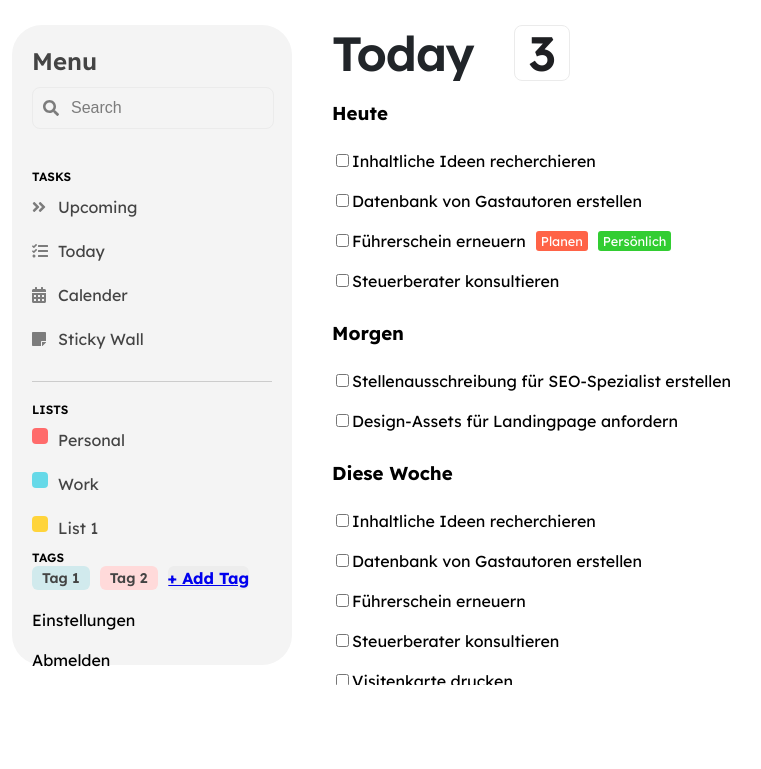
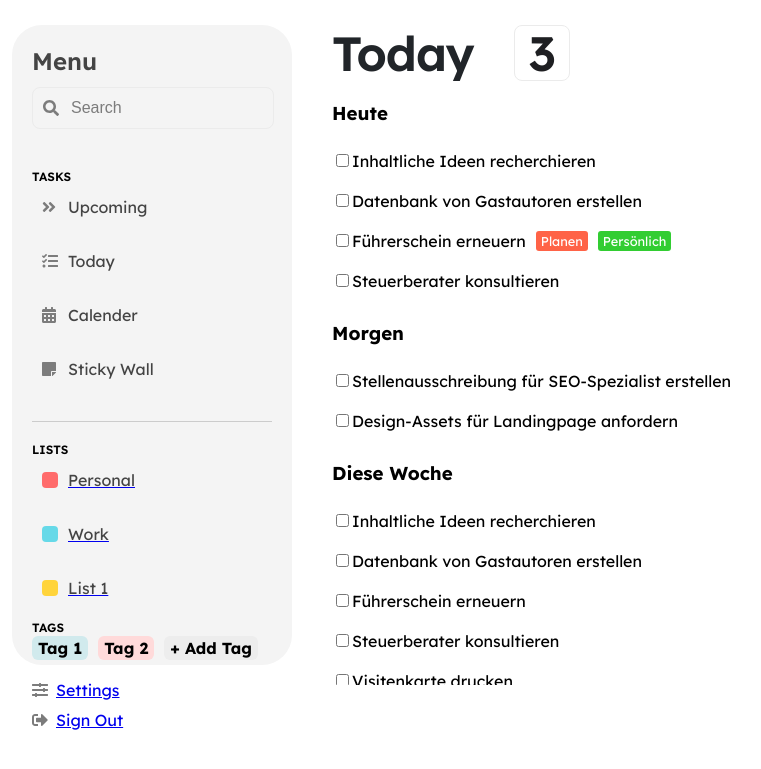
Before and after one commit to HexyFex/todo_app, a Django app: page / in a window 1280 px wide. Shown: the part 141-910 px from the top of the page, without its empty margins (8-769 px from the left). Run offline with Django 5.2, Linux system fonts and the light colour scheme; a user stored in the database is signed in; data comes from the database, SQL or seed files in the repository.

Commit message:
CSS Minimalisiert, Tasks und lists anklickbar

```diff
--- a/base/static/base/base.css
+++ b/base/static/base/base.css
@@ -7,6 +7,8 @@ body {
     margin: 0;
     padding: 0;
     display: flex;
+    justify-content: center;
+    align-items: center;
     height: 100vh;
 }
 
@@ -51,14 +53,6 @@ body {
     visibility: visible;
 }
 
-body {
-    display: flex;
-    justify-content: center;
-    align-items: center;
-    height: 100vh;
-    margin: 0;
-}
-
 .search-container {
     display: flex;
     flex-direction: row; /* Ändert die Ausrichtung auf horizontal */
@@ -100,14 +94,7 @@ body {
     margin-right: 10px; /* Optional, um den Abstand zum Eingabefeld zu steuern */
 }
 
-.tags ul {
-    display: flex; /* Use flexbox for horizontal alignment */
-    padding: 0; /* Remove default padding from the ul */
-    margin: 0; /* Remove default margin from the ul */
-    list-style-type: none; /* Remove default list style */
-}
-
-.tags div, tags a {
+.tags div {
     flex-grow: 1;
     margin: 0px;
     padding: 10px;
@@ -124,13 +111,49 @@ body {
     color: rgb(68, 68, 68);
 }
 
+.tags ul {
+    display: flex; /* Use flexbox for horizontal alignment */
+    padding: 0; /* Remove default padding from the ul */
+    margin: 0; /* Remove default margin from the ul */
+    list-style-type: none; /* Remove default list style */
+}
+
+.tags li {
+    display: flex;
+    align-items: center; /* Vertically center the content */
+    margin-right: 10px; /* Add right margin to space out items */
+}
+
+.tags a {
+    display: flex; /* Use flexbox for horizontal alignment */
+    align-items: center; /* Vertically center the content */
+    padding: 5px; /* Add padding around the text */
+    font-size: 16px;
+    font-weight: 700;
+    text-decoration: none; /* Remove underline from links */
+    color: inherit; /* Inherit color from parent */
+    text-transform: none;
+    letter-spacing: 0px;
+    line-height: 24px;
+    white-space: pre-line;
+    word-break: break-word;
+    opacity: 1;
+    visibility: visible;
+    border: 1px solid transparent; /* Optional: Add border to see the padding effect */
+    border-radius: 5px; /* Optional: Add some border-radius for a better look */
+}
+
+.tags a:hover {
+    border-color: #ccc; /* Optional: Change border color on hover for better visibility */
+}
+
 .tasks, .lists {
     list-style-type: none;
     padding: 0;
     margin-top: 40px;
 }
 
-.tasks li, .lists ul li, .tags ul li, .lists li {
+.tasks li, .tags ul li, .lists li {
     padding: 10px 0;
     display: flex;
     align-items: center; /* Vertically center the content */
@@ -193,58 +216,7 @@ body {
     color: #444444ff;
 }
 
-.lists-icon {
-    display: flex;
-    flex-direction: column;
-    justify-content: space-between;
-    align-items: center;
-    flex-shrink: 1;
-    flex-grow: 1;
-    align-self: stretch;
-    width: 16px;
-    height: 16px;
-    opacity: 1;
-    border-radius: 4px;
-    box-shadow: rgba(0, 0, 0, 0.08) 0px 0px 0px;
-    border: 0px;
-}
-
-.lists-icon1 {
-    background-color: #FF6B6B;
-}
-
-.lists-icon2 {
-    background-color: #66D9E8;
-}
-
-.lists-icon3 {
-    background-color: #FFD43B;
-}
-
-.task-item {
-    display: flex;
-    align-items: center; /* Zentriert die Inhalte vertikal */
-}
-
-.badge {
-    color: #1E1F22;
-    padding: 3px 7px;
-    display: flex;
-    align-items: center;
-    justify-content: center;
-    box-sizing: border-box;
-    overflow: hidden;
-    outline: none;
-    width: 56px;
-    height: 56px;
-    opacity: 1;
-    background-color: rgba(221, 221, 221, 0);
-    border-radius: 8px;
-    box-shadow: rgba(0, 0, 0, 0.08) 0px 0px 0px;
-    border: 1px solid rgb(235, 235, 235)
-}
-
-.titlebadge {
+.badge, .titlebadge {
     color: #1E1F22;
     padding: 3px 7px;
     display: flex;
@@ -260,7 +232,10 @@ body {
     border-radius: 8px;
     box-shadow: rgba(0, 0, 0, 0.08) 0px 0px 0px;
     border: 1px solid rgb(235, 235, 235);
-    margin-left: 40px
+}
+
+.titlebadge {
+    margin-left: 40px;
 }
 
 .tag {
@@ -295,12 +270,24 @@ body {
     background-color: #EDEDED;
 }
 
+.settings {
+    margin: 10px 0; /* Add some margin between the settings items */
+}
 
-.settings a {
-    display: block;
-    margin-top: 20px;
-    color: #000;
-    text-decoration: none;
+.settings-item {
+    display: flex; /* Use flexbox for horizontal alignment */
+    align-items: center; /* Vertically center the content */
+    margin: 10px 0; /* Add some margin between the settings items */
+}
+
+.settings-item .icon {
+    width: 16px;
+    height: 16px;
+    overflow: visible;
+    opacity: 1;
+    z-index: 1;
+    fill: rgb(124, 124, 124);
+    margin-right: 8px; /* Add some space between the SVG and the text */
 }
 
 .main-content {
@@ -377,3 +364,70 @@ body {
     margin-top: 20px; /* Fügt oben und unten Abstand hinzu */
     margin-bottom: -20px;
 }
+
+.lists ul, .tasks ul {
+    list-style-type: none;
+    padding: 0;
+    margin: 0;
+}
+
+.lists li, .tasks li {
+    display: flex;
+    align-items: center;
+    margin-bottom: 10px; /* Add some space between list items */
+}
+
+.lists .clickable, .tasks .clickable {
+    display: flex;
+    align-items: center;
+    text-decoration: none; /* Remove underline from links */
+    color: inherit; /* Inherit color from parent */
+    width: 100%; /* Make the link take up the entire list item */
+    cursor: pointer; /* Pointer cursor for clickable items */
+}
+
+.lists .clickable:hover, .tasks .clickable:hover {
+    background-color: #eee; /* Optional: Change background color on hover */
+    border-radius: 5px; /* Optional: Add border radius for better look */
+}
+
+.lists .task-item, .tasks .task-item {
+    display: flex;
+    align-items: center;
+    padding: 10px; /* Add padding inside the task item */
+    width: 100%; /* Make the task item take up the entire link */
+}
+
+.lists .task-item p, .tasks .task-item p {
+    margin-left: 10px; /* Add space between icon and text */
+    font-size: 16px;
+    font-weight: 400;
+    color: #444444ff;
+}
+
+.lists-icon {
+    width: 16px;
+    height: 16px;
+    border-radius: 4px;
+}
+
+.lists-icon1 {
+    background-color: #FF6B6B;
+}
+
+.lists-icon2 {
+    background-color: #66D9E8;
+}
+
+.lists-icon3 {
+    background-color: #FFD43B;
+}
+
+.task-icon {
+    width: 16px;
+    height: 16px;
+    overflow: visible;
+    opacity: 1;
+    z-index: 1;
+    fill: rgb(124, 124, 124);
+}
--- a/base/templates/base/task_list.html
+++ b/base/templates/base/task_list.html
@@ -21,81 +21,114 @@
                 </svg>
                 <input type="text" placeholder="Search">
             </div>
+
+            <!-- tasks sidebar -->
             <div class="tasks">
                 <h2>TASKS</h2>
                 <li>
-                    <div class="task-item">
-                        <svg style="width: 16px; height: 16px; overflow: visible; opacity: 1; z-index: 1; fill: rgb(124, 124, 124);"
-                             viewBox="0 0 512 512">
+                    <div class="task-item clickable">
+                        <svg class="task-icon" viewBox="0 0 512 512">
                             <path d="M224.3 273l-136 136c-9.4 9.4-24.6 9.4-33.9 0l-22.6-22.6c-9.4-9.4-9.4-24.6 0-33.9l96.4-96.4-96.4-96.4c-9.4-9.4-9.4-24.6 0-33.9L54.3 103c9.4-9.4 24.6-9.4 33.9 0l136 136c9.5 9.4 9.5 24.6.1 34zm192-34l-136-136c-9.4-9.4-24.6-9.4-33.9 0l-22.6 22.6c-9.4 9.4-9.4 24.6 0 33.9l96.4 96.4-96.4 96.4c-9.4 9.4-9.4 24.6 0 33.9l22.6 22.6c9.4 9.4 24.6 9.4 33.9 0l136-136c9.4-9.2 9.4-24.4 0-33.8z"></path>
                         </svg>
                         <p>Upcoming</p>
                     </div>
                 </li>
                 <li>
-                    <div class="task-item">
-                        <svg style="width: 16px; height: 16px; overflow: visible; opacity: 1; z-index: 1; fill: rgb(124, 124, 124);"
-                             viewBox="0 0 512 512">
+                    <div class="task-item clickable">
+                        <svg class="task-icon" viewBox="0 0 512 512">
                             <path d="M139.61 35.5a12 12 0 0 0-17 0L58.93 98.81l-22.7-22.12a12 12 0 0 0-17 0L3.53 92.41a12 12 0 0 0 0 17l47.59 47.4a12.78 12.78 0 0 0 17.61 0l15.59-15.62L156.52 69a12.09 12.09 0 0 0 .09-17zm0 159.19a12 12 0 0 0-17 0l-63.68 63.72-22.7-22.1a12 12 0 0 0-17 0L3.53 252a12 12 0 0 0 0 17L51 316.5a12.77 12.77 0 0 0 17.6 0l15.7-15.69 72.2-72.22a12 12 0 0 0 .09-16.9zM64 368c-26.49 0-48.59 21.5-48.59 48S37.53 464 64 464a48 48 0 0 0 0-96zm432 16H208a16 16 0 0 0-16 16v32a16 16 0 0 0 16 16h288a16 16 0 0 0 16-16v-32a16 16 0 0 0-16-16zm0-320H208a16 16 0 0 0-16 16v32a16 16 0 0 0 16 16h288a16 16 0 0 0 16-16V80a16 16 0 0 0-16-16zm0 160H208a16 16 0 0 0-16 16v32a16 16 0 0 0 16 16h288a16 16 0 0 0 16-16v-32a16 16 0 0 0-16-16z"></path>
                         </svg>
                         <p>Today</p>
                     </div>
                 </li>
                 <li>
-                    <div class="task-item">
-                        <svg style="width: 16px; height: 16px; overflow: visible; opacity: 1; z-index: 1; fill: rgb(124, 124, 124);"
-                             viewBox="0 0 512 512">
+                    <div class="task-item clickable">
+                        <svg class="task-icon" viewBox="0 0 512 512">
                             <path d="M0 464c0 26.5 21.5 48 48 48h352c26.5 0 48-21.5 48-48V192H0v272zm320-196c0-6.6 5.4-12 12-12h40c6.6 0 12 5.4 12 12v40c0 6.6-5.4 12-12 12h-40c-6.6 0-12-5.4-12-12v-40zm0 128c0-6.6 5.4-12 12-12h40c6.6 0 12 5.4 12 12v40c0 6.6-5.4 12-12 12h-40c-6.6 0-12-5.4-12-12v-40zM192 268c0-6.6 5.4-12 12-12h40c6.6 0 12 5.4 12 12v40c0 6.6-5.4 12-12 12h-40c-6.6 0-12-5.4-12-12v-40zm0 128c0-6.6 5.4-12 12-12h40c6.6 0 12 5.4 12 12v40c0 6.6-5.4 12-12 12h-40c-6.6 0-12-5.4-12-12v-40zM64 268c0-6.6 5.4-12 12-12h40c6.6 0 12 5.4 12 12v40c0 6.6-5.4 12-12 12H76c-6.6 0-12-5.4-12-12v-40zm0 128c0-6.6 5.4-12 12-12h40c6.6 0 12 5.4 12 12v40c0 6.6-5.4 12-12 12H76c-6.6 0-12-5.4-12-12v-40zM400 64h-48V16c0-8.8-7.2-16-16-16h-32c-8.8 0-16 7.2-16 16v48H160V16c0-8.8-7.2-16-16-16h-32c-8.8 0-16 7.2-16 16v48H48C21.5 64 0 85.5 0 112v48h448v-48c0-26.5-21.5-48-48-48z"></path>
                         </svg>
                         <p>Calender</p>
                     </div>
                 </li>
                 <li>
-                    <div class="task-item">
-                        <svg style="width: 16px; height: 16px; overflow: visible; opacity: 1; z-index: 1; fill: rgb(124, 124, 124);"
-                             viewBox="0 0 512 512">
+                    <div class="task-item clickable">
+                        <svg class="task-icon" viewBox="0 0 512 512">
                             <path d="M312 320h136V56c0-13.3-10.7-24-24-24H24C10.7 32 0 42.7 0 56v400c0 13.3 10.7 24 24 24h264V344c0-13.2 10.8-24 24-24zm129 55l-98 98c-4.5 4.5-10.6 7-17 7h-6V352h128v6.1c0 6.3-2.5 12.4-7 16.9z"></path>
                         </svg>
                         <p>Sticky Wall</p>
                     </div>
                 </li>
             </div>
+
+
             <div class="content">
                 <hr class="thin-divider">
             </div>
+
+            <!-- lists sidebar -->
             <div class="lists">
                 <h2>LISTS</h2>
+                <ul>
                     <li>
+                        <a href="#">
                             <div class="task-item">
                                 <div class="lists-icon lists-icon1"></div>
                                 <p>Personal</p>
                             </div>
+                        </a>
                     </li>
                     <li>
+                        <a href="#">
                             <div class="task-item">
                                 <div class="lists-icon lists-icon2"></div>
                                 <p>Work</p>
                             </div>
+                        </a>
                     </li>
                     <li>
+                        <a href="#">
                             <div class="task-item">
                                 <div class="lists-icon lists-icon3"></div>
                                 <p>List 1</p>
                             </div>
+                        </a>
                     </li>
+                </ul>
             </div>
+
+            <!-- Tags sidebar -->
             <div class="tags">
                 <h2>TAGS</h2>
                 <ul>
-                    <li class="tag"><div class="tag1">Tag 1</div></li>
-                    <li class="tag"><div class="tag2">Tag 2</div></li>
-                    <li class="tag"><a class="tag3" href="#">+ Add Tag</a></li>
+                    <li class="tag">
+                        <a class="tag1" href="#">Tag 1</a>
+                    </li>
+                    <li class="tag">
+                        <a class="tag2" href="#">Tag 2</a>
+                    </li>
+                    <li class="tag">
+                        <a class="tag3" href="#">+ Add Tag</a>
+                    </li>
                 </ul>
             </div>
+
+
+            <!-- Settings buttom of sidebar -->
             <div class="settings">
-                <a href="#">Einstellungen</a>
-                <a href="#">Abmelden</a>
+                <div class="settings-item">
+                    <svg class="icon" viewBox="0 0 512 512">
+                        <path d="M496 384H160v-16c0-8.8-7.2-16-16-16h-32c-8.8 0-16 7.2-16 16v16H16c-8.8 0-16 7.2-16 16v32c0 8.8 7.2 16 16 16h80v16c0 8.8 7.2 16 16 16h32c8.8 0 16-7.2 16-16v-16h336c8.8 0 16-7.2 16-16v-32c0-8.8-7.2-16-16-16zm0-160h-80v-16c0-8.8-7.2-16-16-16h-32c-8.8 0-16 7.2-16 16v16H16c-8.8 0-16 7.2-16 16v32c0 8.8 7.2 16 16 16h336v16c0 8.8 7.2 16 16 16h32c8.8 0 16-7.2 16-16v-16h80c8.8 0 16-7.2 16-16v-32c0-8.8-7.2-16-16-16zm0-160H288V48c0-8.8-7.2-16-16-16h-32c-8.8 0-16 7.2-16 16v16H16C7.2 64 0 71.2 0 80v32c0 8.8 7.2 16 16 16h208v16c0 8.8 7.2 16 16 16h32c8.8 0 16-7.2 16-16v-16h208c8.8 0 16-7.2 16-16V80c0-8.8-7.2-16-16-16z"></path>
+                    </svg>
+                    <a href="#">Settings</a>
                 </div>
+                <div class="settings-item">
+                    <svg class="icon" viewBox="0 0 512 512">
+                        <path d="M497 273L329 441c-15 15-41 4.5-41-17v-96H152c-13.3 0-24-10.7-24-24v-96c0-13.3 10.7-24 24-24h136V88c0-21.4 25.9-32 41-17l168 168c9.3 9.4 9.3 24.6 0 34zM192 436v-40c0-6.6-5.4-12-12-12H96c-17.7 0-32-14.3-32-32V160c0-17.7 14.3-32 32-32h84c6.6 0 12-5.4 12-12V76c0-6.6-5.4-12-12-12H96c-53 0-96 43-96 96v192c0 53 43 96 96 96h84c6.6 0 12-5.4 12-12z"></path>
+                    </svg>
+                    <a href="#">Sign Out</a>
+                </div>
+            </div>
+
+
         </div>
     </div>
     <div class="main-content">
```
Lines whose indentation alone changed are shown as unchanged.
